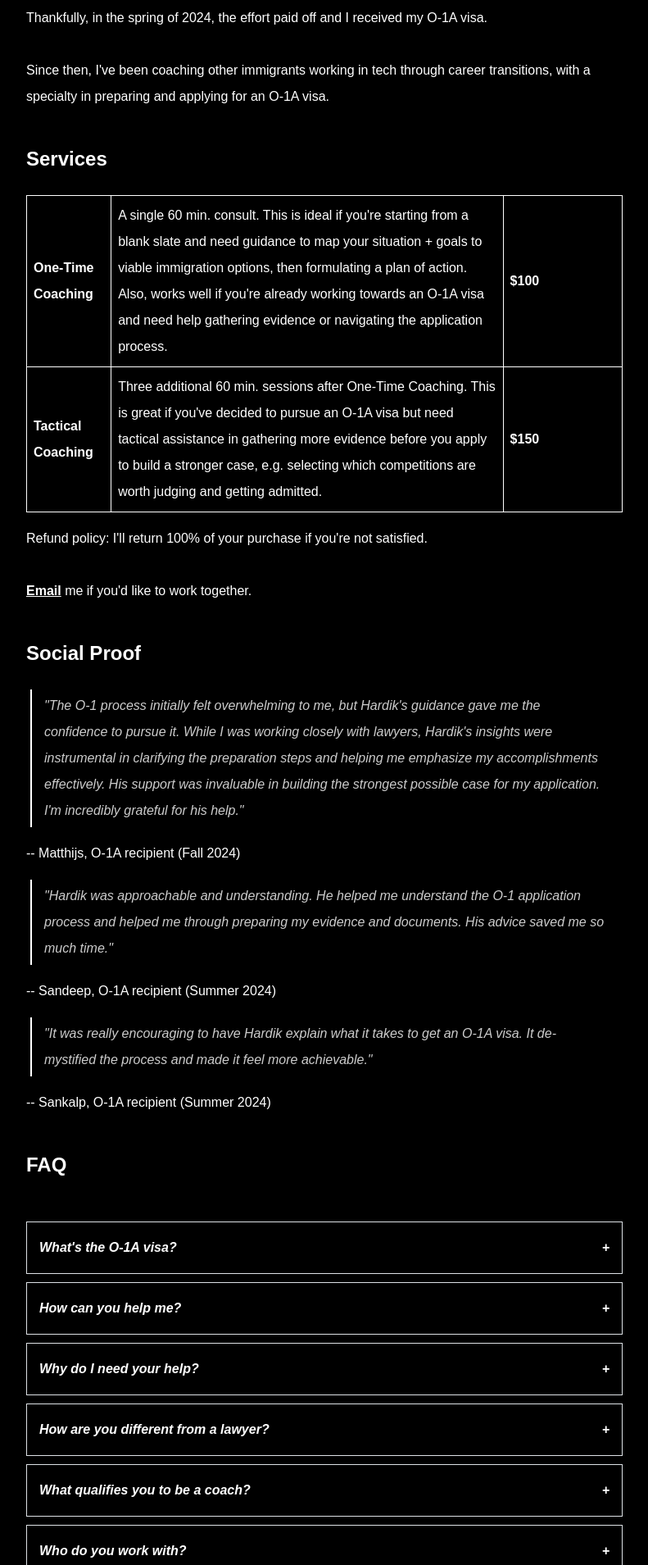
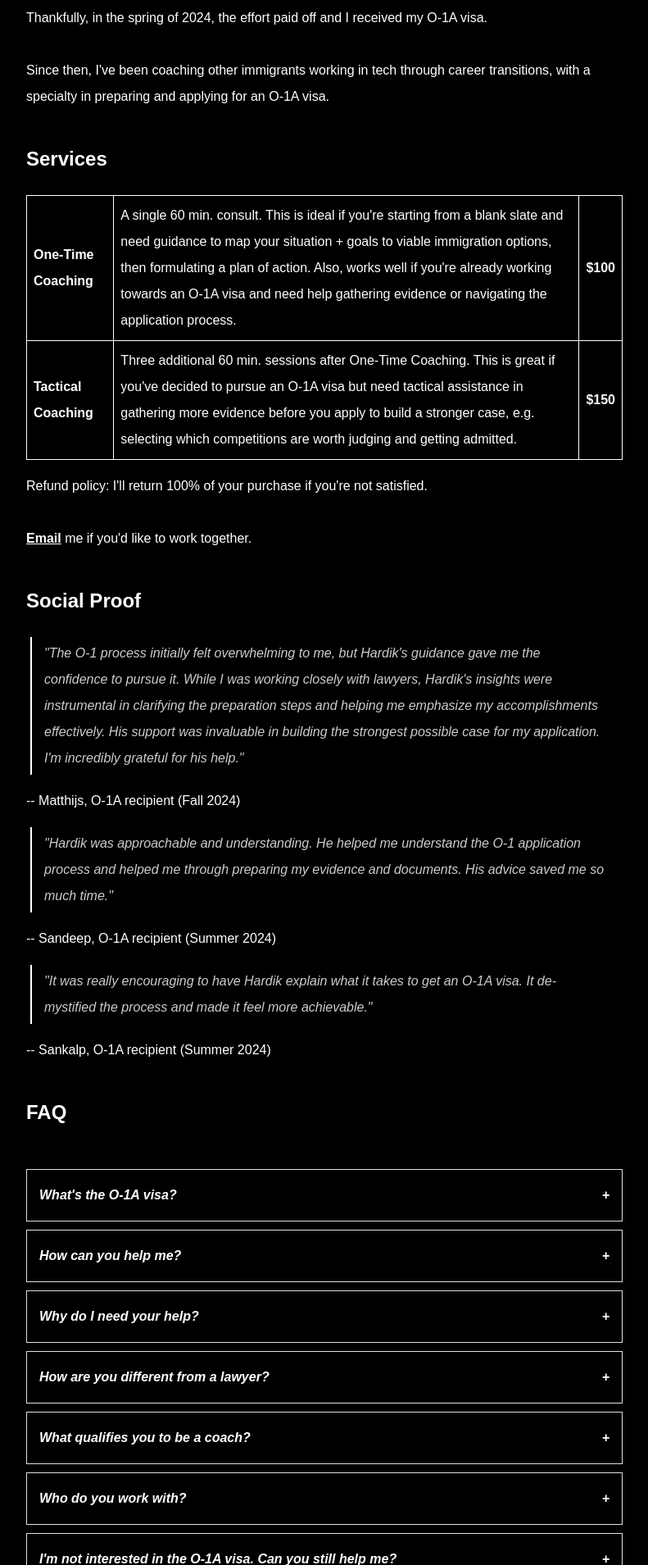
Before and after one commit to hardik-vala/hardik-vala, a Jekyll site: the page built from consulting.html, in a window 1280 px wide. Shown: the part 1111-3020 px from the top of the page at 82% size, without its empty margins (244-1035 px from the left). Built offline with Jekyll 4.4.1, drawn with Linux system fonts in a browser that asks for light colours.

Commit message:
Fix price cell spacing.

```diff
--- a/consulting.html
+++ b/consulting.html
@@ -49,7 +49,7 @@ title: Consulting
           Also, works well if you're already working towards an O-1A visa and need help gathering evidence or navigating
           the
           application process.</td>
-        <td style="padding: 8px; border: 1px solid white; width: 20%;"><b>$100</b></td>
+        <td style="padding: 8px; border: 1px solid white; width: 5%;"><b>$100</b></td>
       </tr>
       <tr>
         <td style="padding: 8px; border: 1px solid white;"><b>Tactical Coaching</b></td>
@@ -59,7 +59,7 @@ title: Consulting
           you've decided to pursue an O-1A visa but need tactical assistance in gathering more evidence before you apply
           to
           build a stronger case, e.g. selecting which competitions are worth judging and getting admitted.</td>
-        <td style="padding: 8px; border: 1px solid white; width: 20%;"><b>$150</b></td>
+        <td style="padding: 8px; border: 1px solid white; width: 5%;"><b>$150</b></td>
       </tr>
     </tbody>
   </table>
```
